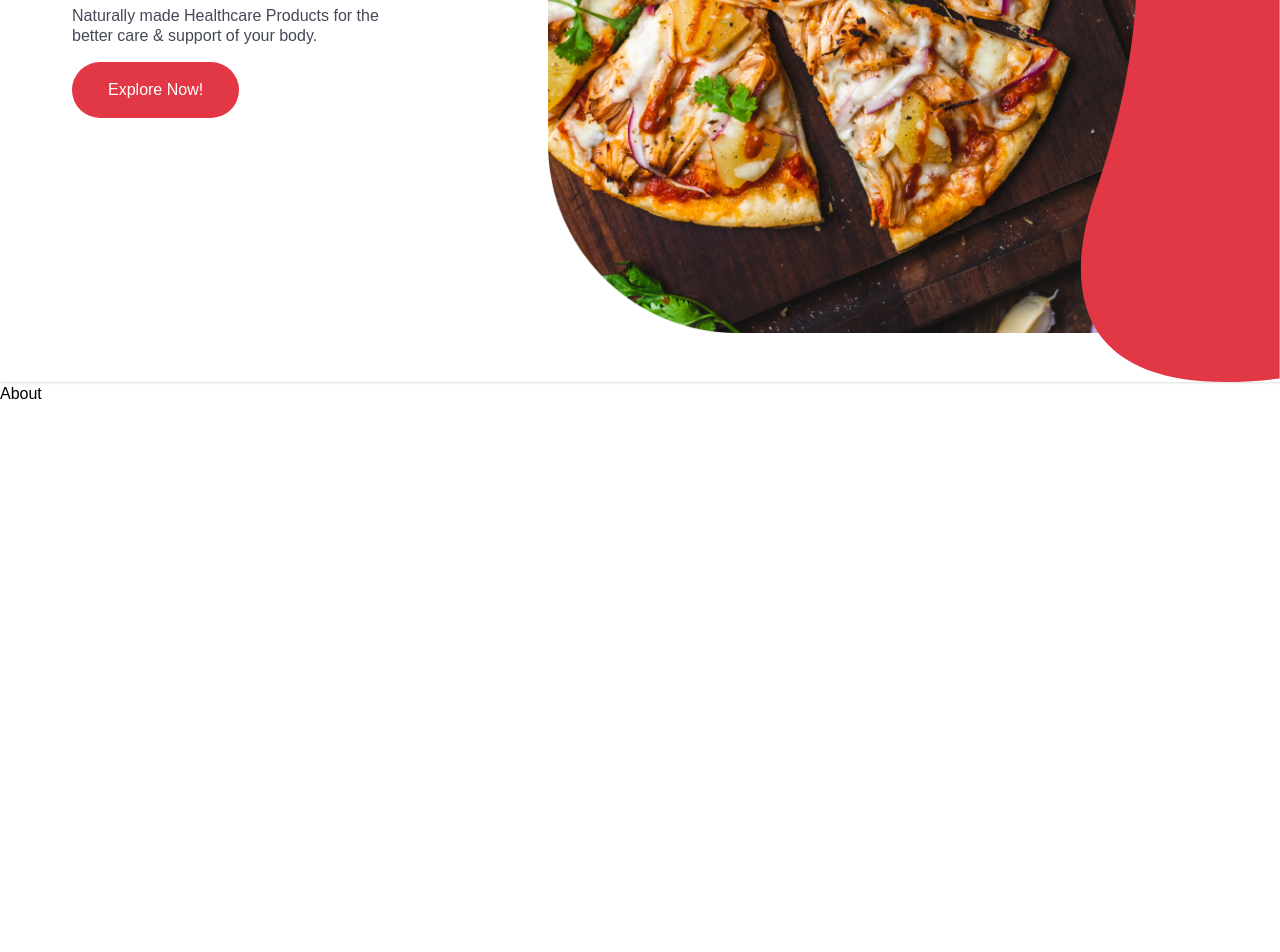
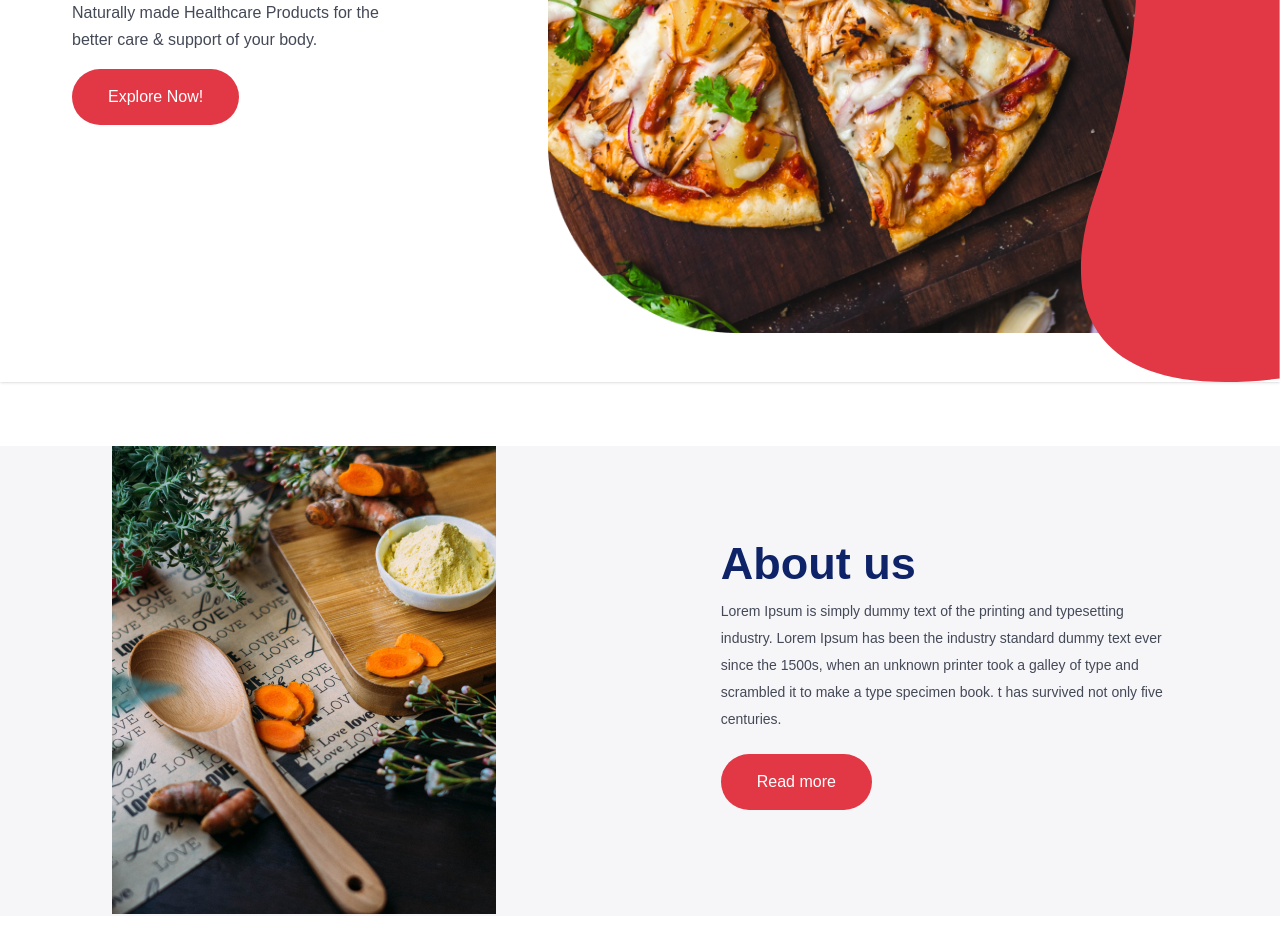
Before and after one commit to AmolShelke2/food-blog-website, a Next.js app: page / in a window 1280 px wide. Shown: the part 422-1374 px from the top of the page. Before the commit the page ends 828 px from the top, so only its background shows below. Built offline with nearby package versions, Linux system fonts and the light colour scheme.

Commit message:
[feat]: About us component created

```diff
--- a/src/components/About.tsx
+++ b/src/components/About.tsx
@@ -1,7 +1,37 @@
+import Image from "next/image";
 import React from "react";
 
 const About = () => {
-  return <div className=" w-full h-full">About</div>;
+  return (
+    <div className=" w-full h-[470px] mx-auto bg-[#F6F6F9] mb-16">
+      <div className=" flex flex-col sm:flex-row justify-around items-start">
+        <section>
+          <Image
+            src={"/assets/about.png"}
+            alt="about"
+            height={471}
+            width={384}
+          />
+        </section>
+        <section className=" w-[447px] h-[254px] flex flex-col items-start justify-center my-auto gap-[21px]">
+          {/* text fields  */}
+          <h2 className=" text-[#0E2368] text-[45px] font-semibold leading-[27px]">
+            About us
+          </h2>
+          <p className=" text-[#444957] text-sm font-normal leading-[27px]">
+            Lorem Ipsum is simply dummy text of the printing and typesetting
+            industry. Lorem Ipsum has been the industry standard dummy text ever
+            since the 1500s, when an unknown printer took a galley of type and
+            scrambled it to make a type specimen book. t has survived not only
+            five centuries.
+          </p>
+          <button className=" outline-none bg-[#E23744] text-white rounded-[34px] py-4 px-9">
+            Read more
+          </button>
+        </section>
+      </div>
+    </div>
+  );
 };
 
 export default About;
--- a/src/components/Banner.tsx
+++ b/src/components/Banner.tsx
@@ -3,7 +3,7 @@ import React from "react";
 
 const Banner = () => {
   return (
-    <div className="w-full h-[804px] shadow relative">
+    <div className="w-full h-[804px] shadow relative mb-16">
       <svg
         className=" absolute top-0 right-0 z-[10] h-full w-fit hidden lg:block"
         xmlns="http://www.w3.org/2000/svg"
@@ -45,7 +45,7 @@ const Banner = () => {
             Discover the <span className="text-[#E23744]">Best</span> Food and
             Drinks
           </h1>
-          <p className=" w-[340px]  text-[#444957] text-[16px] leading-5 font-normal mb-4">
+          <p className=" w-[340px]  text-[#444957] text-[16px] leading-[27px] font-normal mb-4">
             Naturally made Healthcare Products for the better care & support of
             your body.
           </p>
--- /dev/null
+++ b/src/components/RelatedArticles.tsx
@@ -0,0 +1,7 @@
+import React from "react";
+
+const RelatedArticles = () => {
+  return <div>RelatedArticles</div>;
+};
+
+export default RelatedArticles;
```
